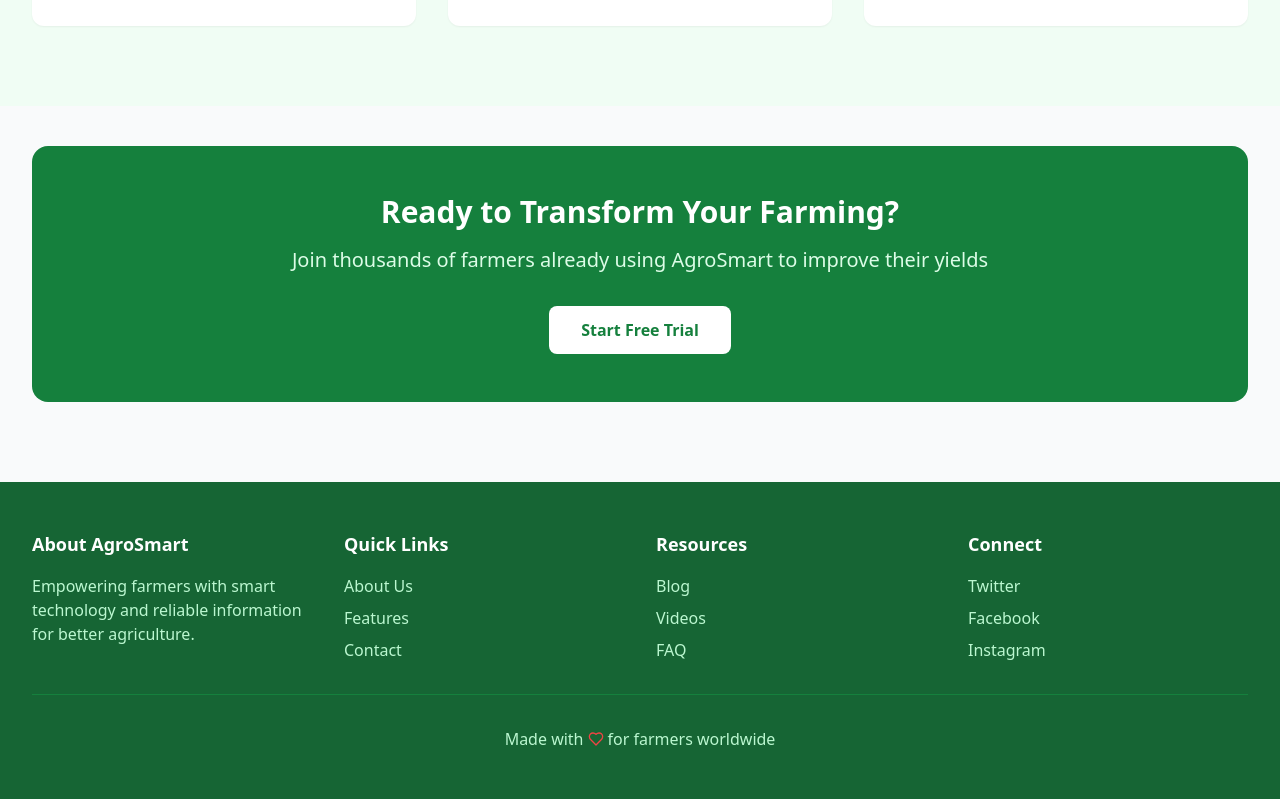
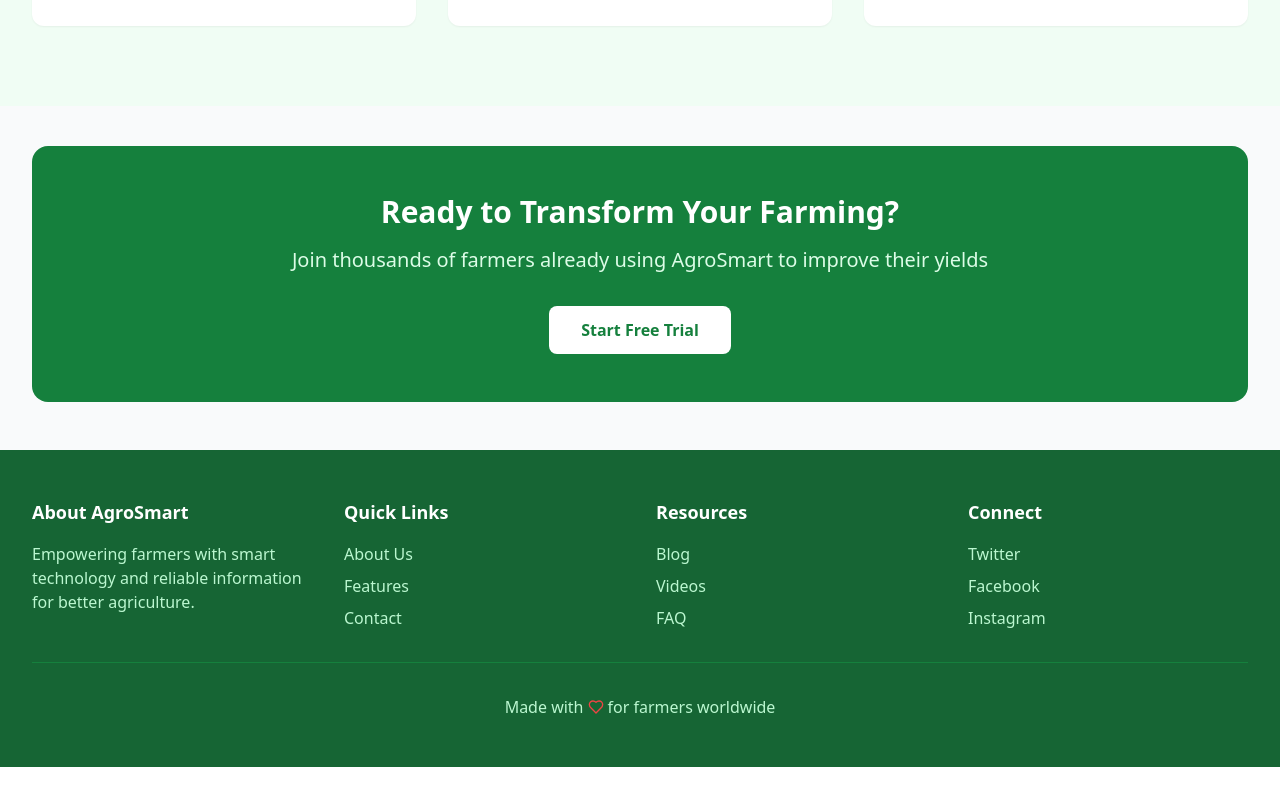
Before and after one commit to Pushparaj13811/AgroSmart, a React (Vite) app: page / in a window 1280 px wide. Shown: the part 1906-2705 px from the top of the page. After the commit the page ends 2673 px from the top, so only its background shows below. Built offline with nearby package versions, Linux system fonts and the light colour scheme; no server answers.

Commit message:
fix: adjust footer styling for improved layout and spacing

```diff
--- a/src/components/Footer.tsx
+++ b/src/components/Footer.tsx
@@ -5,8 +5,8 @@
   const { t } = useTranslation();
 
   return (
-    <footer className="bg-green-800 text-white mt-20">
-      <div className="max-w-7xl mx-auto px-4 sm:px-6 lg:px-8 py-12">
+    <footer className="bg-green-800 mt-12 text-white">
+      <div className="max-w-7xl mx-auto px-4 sm:px-6 lg:px-8 z-50 py-12">
         <div className="grid grid-cols-1 md:grid-cols-4 gap-8">
           <div className="space-y-4">
             <h3 className="text-lg font-semibold">{t('footer.footer.about.title')}</h3>
```
